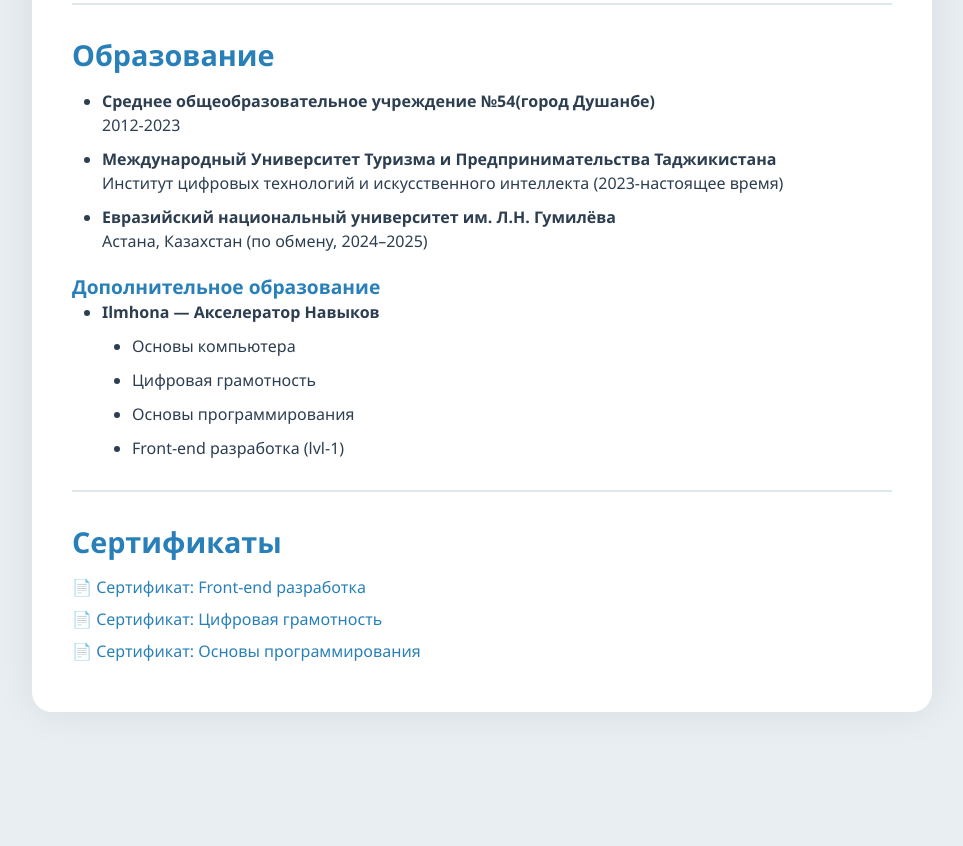
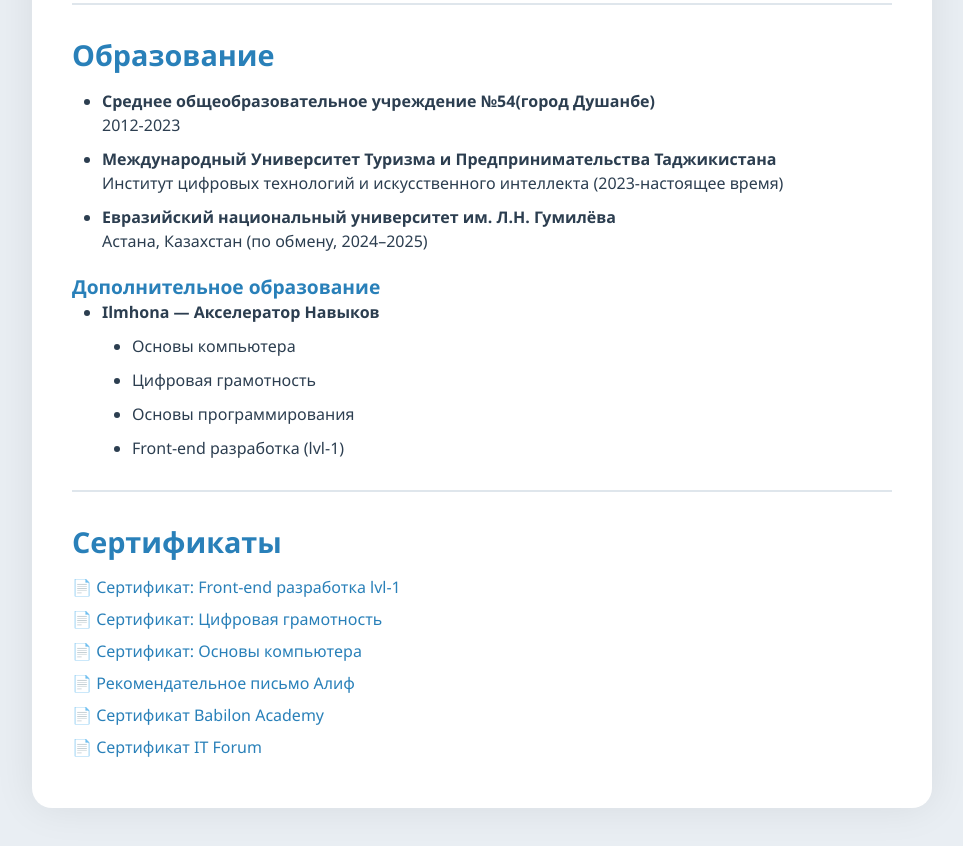
Before and after one commit to OrashZafari/resume, a plain HTML site: page index.html in a window 1280 px wide. Shown: the part 900-1746 px from the top of the page, without its empty margins (158-1121 px from the left). Before the commit the page ends 1662 px from the top, so only its background shows below. Drawn offline with Linux system fonts and the light colour scheme.

Commit message:
Обнова

```diff
--- a/index.html
+++ b/index.html
@@ -9,7 +9,7 @@
 <body>
   <div class="container">
     <div class="profile">
-      <img src="./IMG_6161.jpg" alt="фотография" />
+      <img src="./pdf-certificate/IMG_6161.jpg" alt="фотография" />
       <div>
         <h1>Ораш Аббосзода </h1>
         <p><strong>Студент(Front-end разработчик)</strong></p>
@@ -33,8 +33,6 @@
       <span>HTML</span>
       <span>CSS</span>
       <span>JavaScript (основы)</span>
-      <!-- <span>Git</span>
-      <span>GitHub</span> -->
     </div>
 
     <div class="language-skills">
@@ -80,28 +78,37 @@
     <h2>Сертификаты</h2>
     <ul class="pdf-cert-list">
       <li>
-        <a href="./front-end certifcate.pdf" target="_blank">
-          📄 Сертификат: Front-end разработка
+        <a href="./pdf-certificate/front-end certifcate.pdf" target="_blank">
+          📄 Сертификат: Front-end разработка lvl-1
         </a>
       </li>
       <li>
-        <a href="./front-end certifcate.pdf" target="_blank">
+        <a href="./pdf-certificate/цифровая грамотность.pdf" target="_blank">
           📄 Сертификат: Цифровая грамотность
         </a>
       </li>
       <li>
-        <a href="./front-end certifcate.pdf" target="_blank">
-          📄 Сертификат: Основы программирования
+        <a href="./pdf-certificate/Основы компьютера.pdf" target="_blank">
+          📄 Сертификат: Основы компьютера
+        </a>
+      </li>
+      <li>
+        <a href="./pdf-certificate/JS Level 0. Рекомендательное письмо.pdf" target="_blank">
+          📄 Рекомендательное письмо Алиф
+        </a>
+      </li>
+      <li>
+        <a href="./pdf-certificate/Аббосзода Ораш.png" target="_blank">
+          📄 Сертификат Babilon Academy
+        </a>
+      </li>
+        <li>
+        <a href="./pdf-certificate/IT-Forum.pdf" target="_blank">
+          📄 Сертификат IT Forum
         </a>
       </li>
     </ul>
   </div>
 
-    <!-- <div class="section">
-      <h2>Ссылки на работы</h2>
-      <div class="links">
-        <a href="https://github.com/OrashZafari" target="_blank">GitHub</a>
-      </div>
-    </div> -->
   </div>
 </body>
```
Also changed, not shown: pdf-certificate/IMG_6161.jpg (renamed from IMG_6161.jpg), 8 other files.
